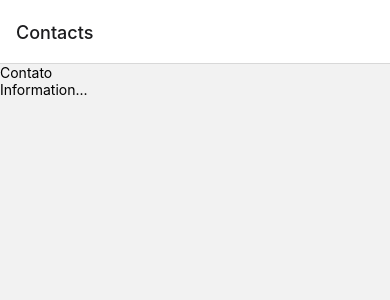
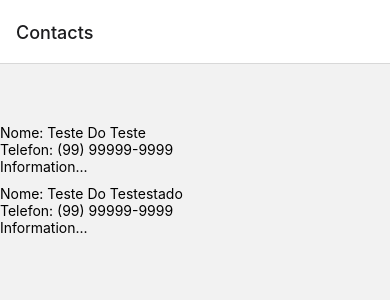
Before and after one commit to marcoswitcel/react-native-exemplo-navegacao, a React Native app: screen /Contacts in a window 390 px wide. Shown: the top 300 px of the page. Built offline with nearby package versions, Linux system fonts and the light colour scheme.

Commit message:
stack navigation com dados sendo passados

```diff
--- a/src/pages/Contacts/index.js
+++ b/src/pages/Contacts/index.js
@@ -3,12 +3,32 @@ import { Text, View } from 'react-native';
 
 
 export default ({ navigation }) => (
-    <View>
-        <Text>Contato</Text>
-        <Text
-            onPress={() => navigation.navigate('Information')}
-        >
-            Information...
-        </Text>
+    <View style={{marginTop: 60}}>
+        <View>
+            <Text>Nome: Teste Do Teste</Text>
+            <Text>Telefon: (99) 99999-9999</Text>
+            <Text onPress={() => navigation.navigate('Information', {
+                nome: 'Teste Do Teste',
+                telefone: '(99) 99999-9999',
+                endereco: 'Rua das Flores',
+                numero: '165',
+                profissao: 'TI',
+            })}>
+                Information...
+            </Text>
+        </View>
+        <View style={{marginTop: 10}}>
+            <Text>Nome: Teste Do Testestado</Text>
+            <Text>Telefon: (99) 99999-9999</Text>
+            <Text onPress={() => navigation.navigate('Information', {
+                nome: 'Teste Do Testestado',
+                telefone: '(99) 99999-9999',
+                endereco: 'Rua das Flores',
+                numero: '165',
+                profissao: 'TI',
+            })}>
+                Information...
+            </Text>
+        </View>
     </View>
 )
--- a/src/pages/Information/index.js
+++ b/src/pages/Information/index.js
@@ -1,8 +1,16 @@
 import React from 'react';
 import { Text, View } from 'react-native';
 
-export default () => (
-    <View>
-        <Text>Informações</Text>
-    </View>
-)
+export default ({ route }) => {
+    const {nome, telefone, endereco, numero, profissao } = route.params;
+
+    return (
+        <View style={{marginTop: 60}}>
+            <Text>nome: { nome }</Text>
+            <Text>telefone: { telefone }</Text>
+            <Text>endereco: { endereco }</Text>
+            <Text>numero: { numero }</Text>
+            <Text>profissao: { profissao }</Text>
+        </View>
+    )
+}
```
